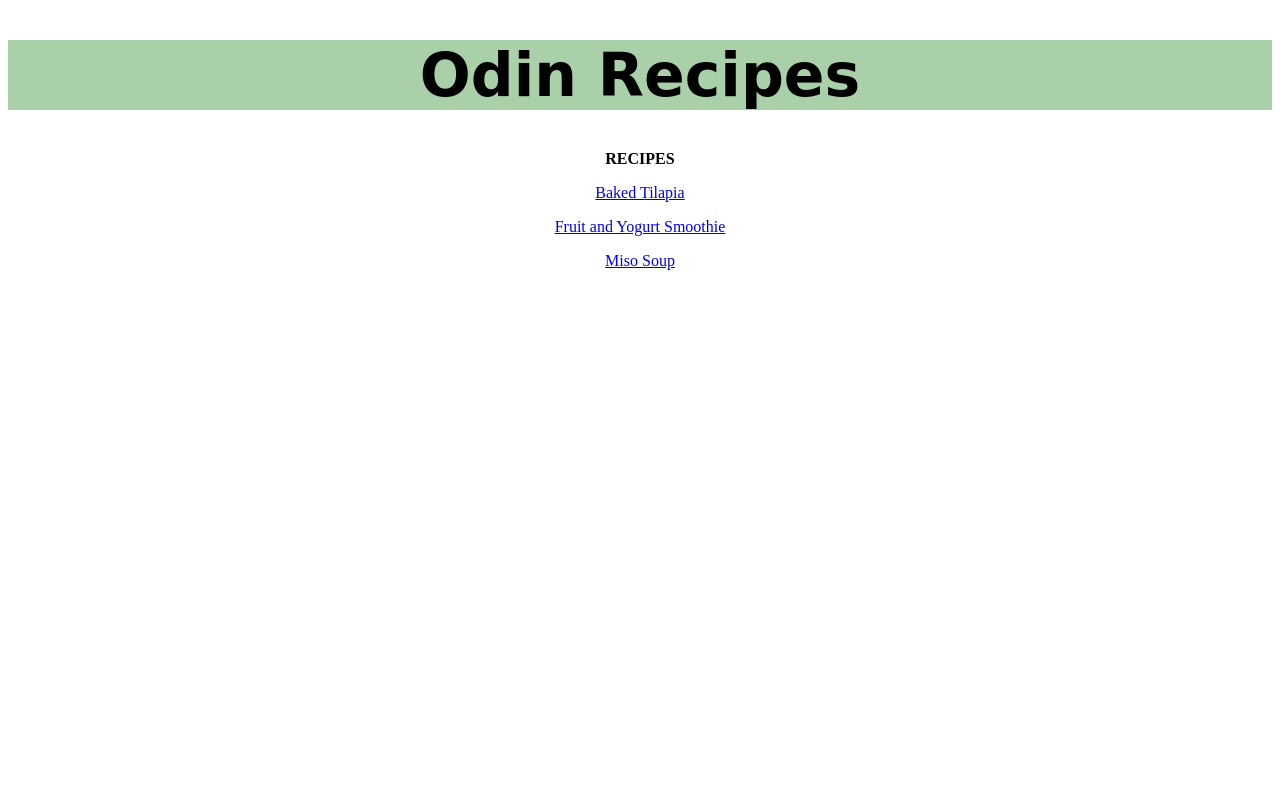
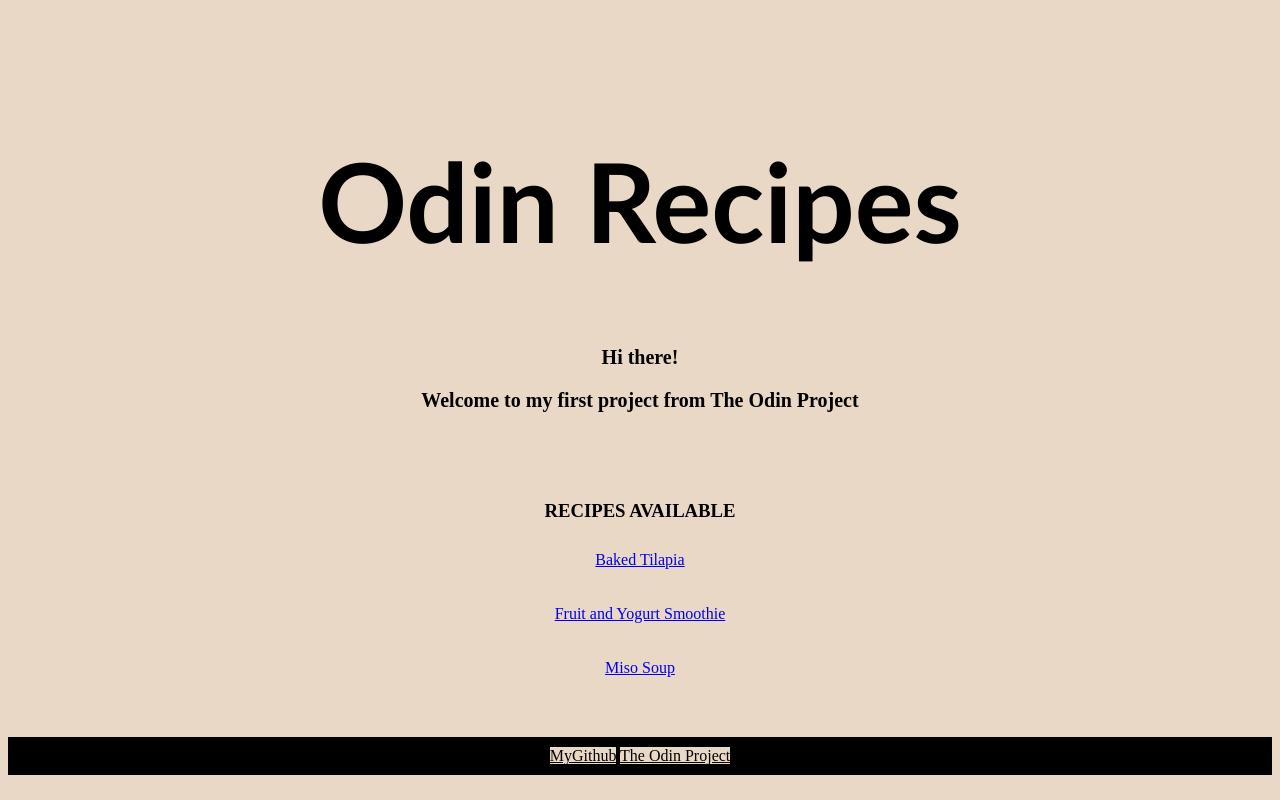
Before and after one commit to nkmchll/odin-recipes, a plain HTML site: page index.html in a window 1280 px wide. Drawn offline with Linux system fonts and the light colour scheme.

Commit message:
updated the homepage

```diff
--- a/index.html
+++ b/index.html
@@ -10,11 +10,18 @@
 <body>
     <h1> Odin Recipes </h1>
 
-    <p style="text-align: center;"> <strong> RECIPES</strong></p>
+    <h2 style="text-align: center;"> Hi there! <p>Welcome to my first project from The Odin Project </p>  </h2>
+    <h3 style="text-align: center;"> <strong> RECIPES AVAILABLE</strong></h3>
 
     <p class="recipe"> <a href="recipes/bakedtilapia.html">Baked Tilapia </a></p>
     <p class="recipe"> <a href = "recipes/fruitandyogurtsmoothie.html"> Fruit and Yogurt Smoothie </a> </p>
     <p class="recipe"> <a href = "recipes/misosoup.html"> Miso Soup </a></p>
 
+    <p class="footer">
+        <a href="https://github.com/nkmchll" style="color: black;">MyGithub</a>
+        <a href="https://www.theodinproject.com/dashboard" style="color: black;"> The Odin Project</a>
+    </p>
+
+
 </body>
 </html>
--- a/styles.css
+++ b/styles.css
@@ -1,10 +1,45 @@
+*{
+    background-color:rgb(234, 216, 199)
+}
+
 h1{
-    background-color: rgb(170, 208, 170);
+    font-family:'Trebuchet MS', 'Lucida Sans Unicode', 'Lucida Grande', 'Lucida Sans', Arial, sans-serif;
     text-align: center;
-    font-size: 60px;
-    font-family:cursive;
+    font-size: 110px;
+    padding: 60px;
+    width: auto;
+    margin-bottom: 0%;
+
+
+}
+
+h2{
+    font-style: initial;
+    padding: auto;
+    margin: 20px;
+    font-size: 20px;
+
+
+}
+
+h3{
+    margin-top: 7%;
 }
 
 .recipe{
+
     text-align: center;
+    padding: 10px;
+
 }
+
+.footer{
+    background-color: black;
+    color: rgb(234, 216, 199);
+    text-align: center;
+    padding: 10px;
+    margin-top: 50px;
+    border: 10px ;
+
+
+}
```
